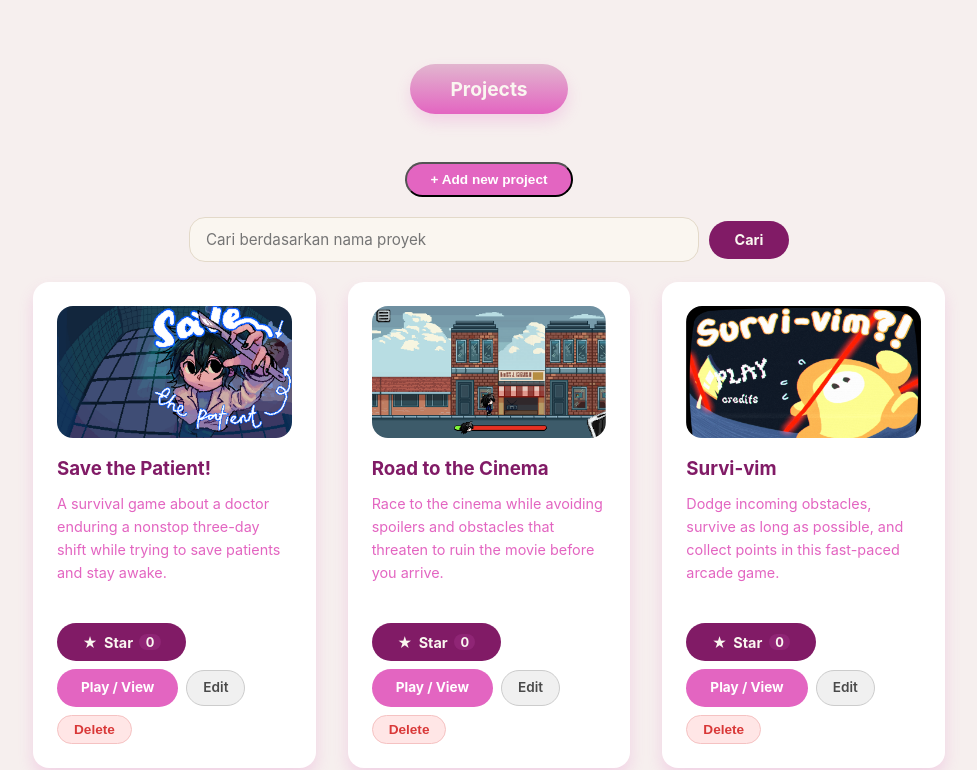
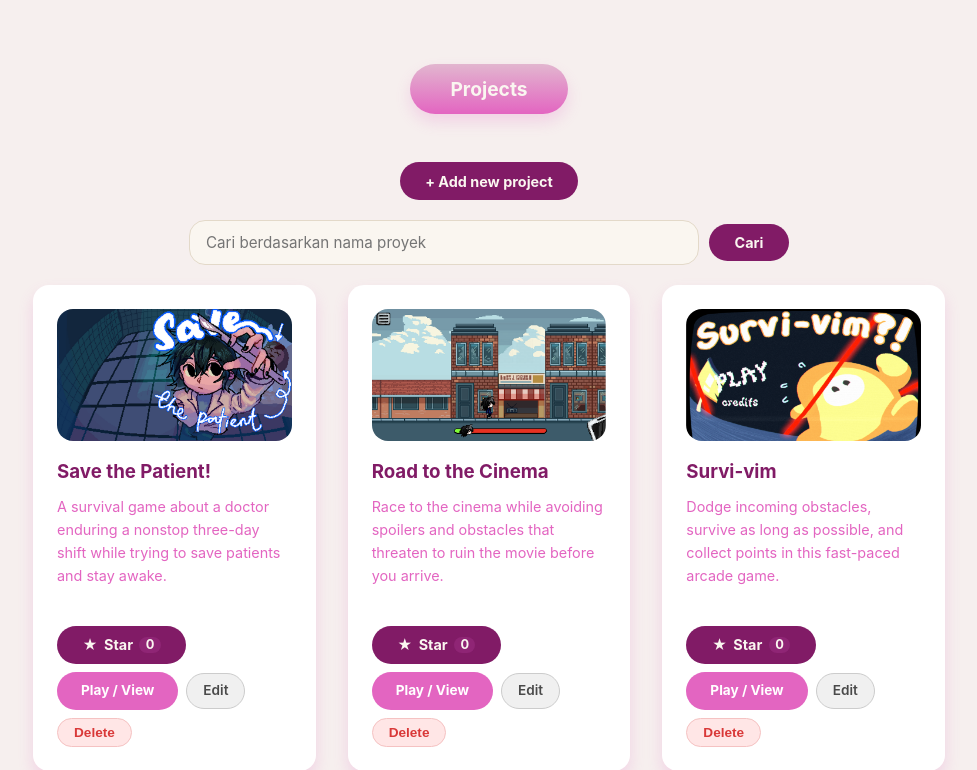
Before and after one commit to yasmin52-cpu/myportfolio, a Django app: page /projects/ in a window 1280 px wide. Shown: the part 74-844 px from the top of the page, without its empty margins (151-1128 px from the left). Run offline with Django 5.2, Linux system fonts and the light colour scheme; the visitor is signed in with stand-in values (Sample User, id 1); data comes from the database, SQL or seed files in the repository; data that the repository does not hold is empty.

Commit message:
Fix: CSS and HTML stuff

```diff
--- a/templates/art.html
+++ b/templates/art.html
@@ -3,7 +3,7 @@
 {% block title %}Art Portfolio - Yasmin{% endblock %}
 
 {% block content %}
-<section class="section" id="art-portfolio">
+<section class="portfolio-section" id="art-portfolio">
     <div class="container">
         <h2 class="section-badge">Art Portfolio</h2>
 
--- a/templates/components/experience_form_modal.html
+++ b/templates/components/experience_form_modal.html
@@ -38,7 +38,7 @@
                         class="btn-action btn-delete"
                         popovertarget="add-experience-modal"
                         popovertargetaction="hide">Batal</button>
-                <button type="submit" class="btn-primary">Tambah Experience</button>
+                <button type="submit" class="button">Tambah Experience</button>
             </div>
         </form>
     </div>
--- a/templates/components/project_form_modal.html
+++ b/templates/components/project_form_modal.html
@@ -41,7 +41,7 @@
                         class="btn-action btn-delete"
                         popovertarget="add-project-modal"
                         popovertargetaction="hide">Batal</button>
-                <button type="submit" class="btn-primary">Tambah Proyek</button>
+                <button type="submit" class="button">Tambah Proyek</button>
             </div>
         </form>
     </div>
--- a/templates/experience.html
+++ b/templates/experience.html
@@ -35,7 +35,7 @@
 
         {% if user.is_superuser %}
         <div class="action-header" style="margin-bottom: 20px;">
-            <button type="button" class="btn-primary" popovertarget="add-experience-modal">
+            <button type="button" class="button" popovertarget="add-experience-modal">
                 + Add Experience
             </button>
         </div>
--- a/templates/project.html
+++ b/templates/project.html
@@ -10,7 +10,7 @@
         {% if user.is_superuser %}
         <div style="margin-bottom: 20px;">
             <!-- Tombol ini memicu Popover Modal -->
-            <button type="button" class="btn-primary" popovertarget="add-project-modal">
+            <button type="button" class="button" popovertarget="add-project-modal">
                 + Add new project
             </button>
         </div>
```
